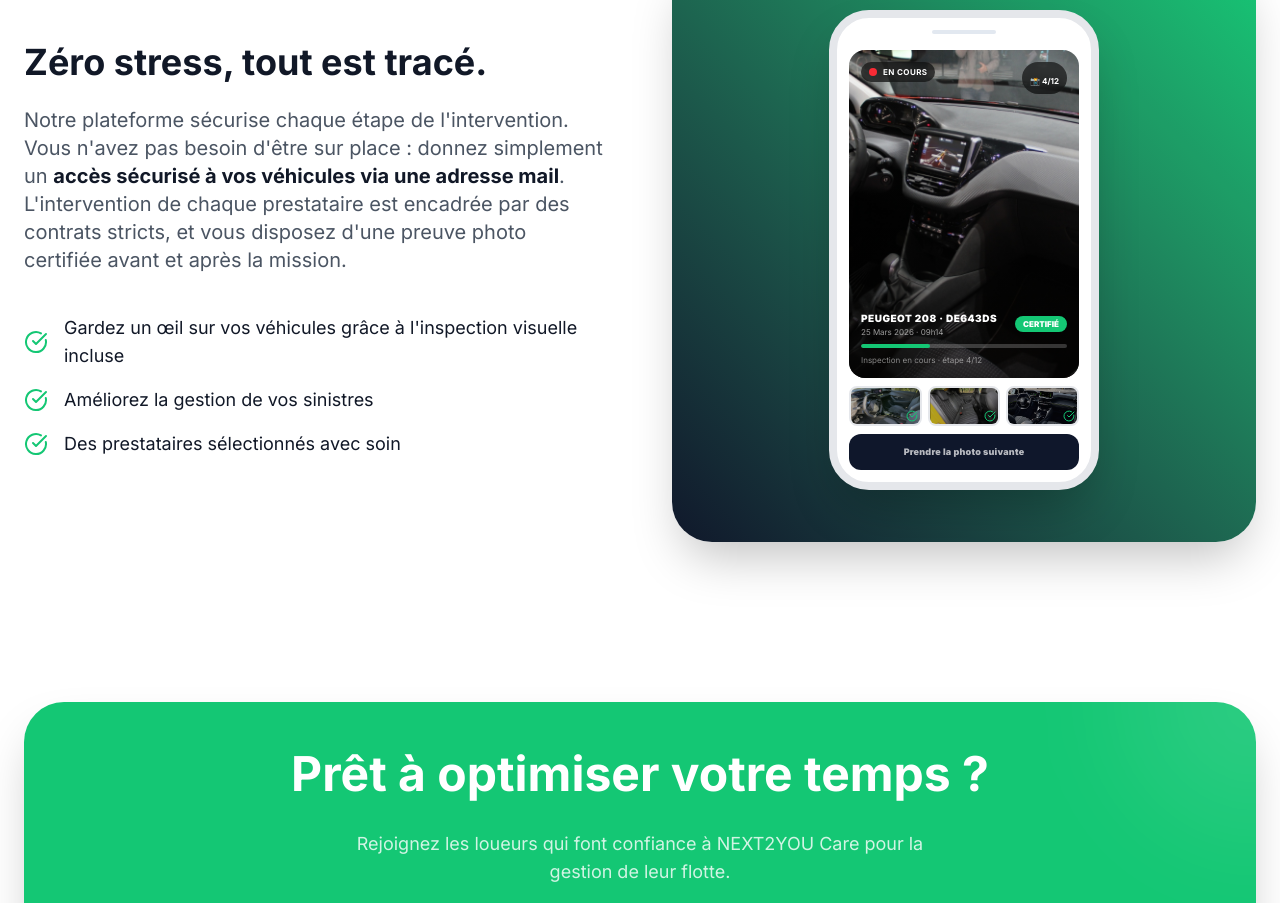
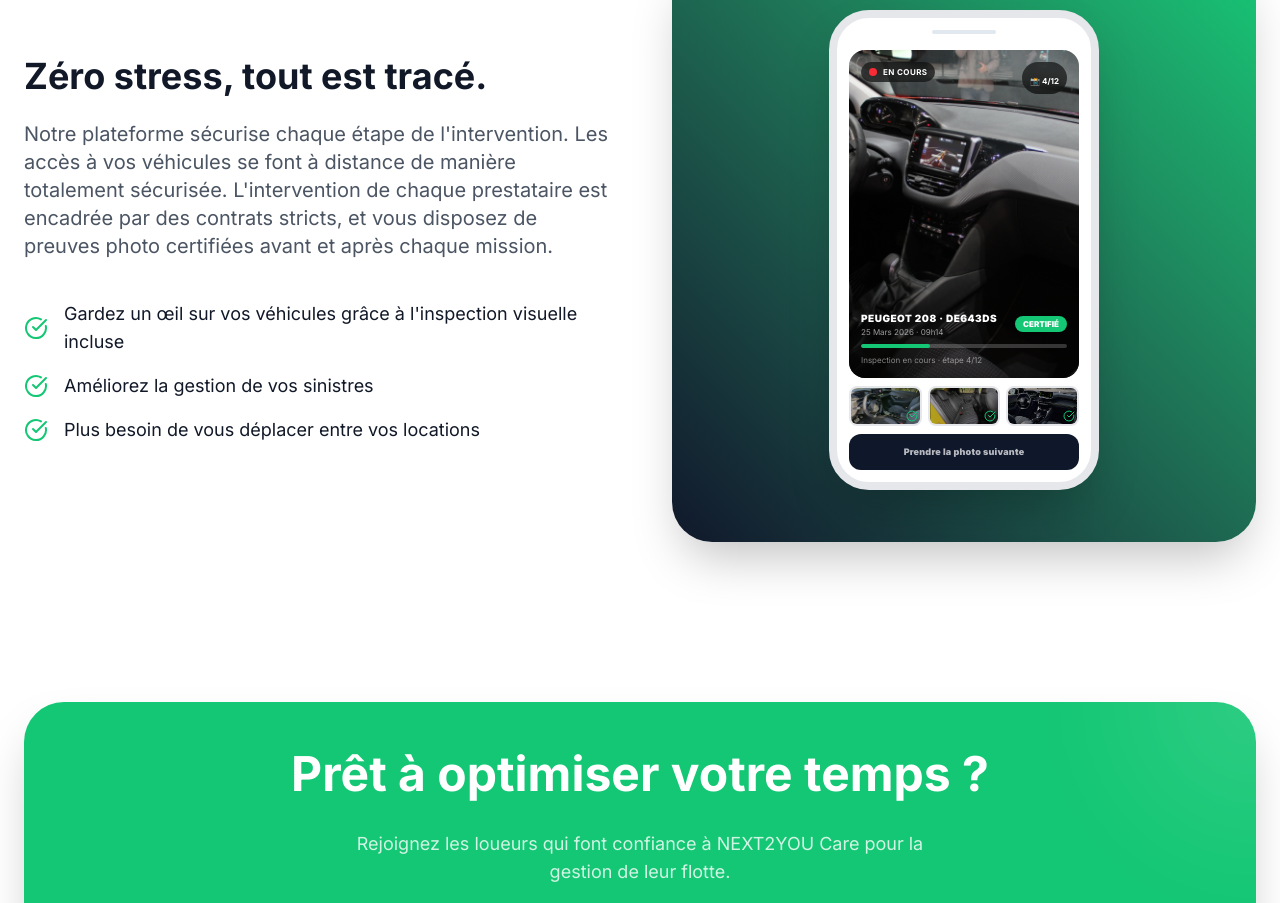
Before and after one commit to CharlyBraunn/next2you-care, a Next.js app: page /owners in a window 1280 px wide. Shown: the part 1514-2417 px from the top of the page. Built offline with nearby package versions, Linux system fonts and the light colour scheme.

Commit message:
Update text in Zéro stress section of owners page

```diff
--- a/src/app/(marketing)/owners/page.tsx
+++ b/src/app/(marketing)/owners/page.tsx
@@ -169,11 +169,11 @@ export default function OwnersPage() {
 
             <div className="space-y-6 order-2 lg:order-1">
               <h2 className="text-4xl font-bold">Zéro stress, tout est tracé.</h2>
-              <p className="text-xl text-muted-foreground">Notre plateforme sécurise chaque étape de l&apos;intervention. Vous n&apos;avez pas besoin d&apos;être sur place : donnez simplement un <span className="text-foreground font-bold">accès sécurisé à vos véhicules via une adresse mail</span>. L&apos;intervention de chaque prestataire est encadrée par des contrats stricts, et vous disposez d&apos;une preuve photo certifiée avant et après la mission.</p>
+              <p className="text-xl text-muted-foreground">Notre plateforme sécurise chaque étape de l&apos;intervention. Les accès à vos véhicules se font à distance de manière totalement sécurisée. L&apos;intervention de chaque prestataire est encadrée par des contrats stricts, et vous disposez de preuves photo certifiées avant et après chaque mission.</p>
               <ul className="space-y-4 pt-4">
                 <li className="flex items-center gap-4 text-lg"><CheckCircle className="text-primary w-6 h-6 shrink-0" /> Gardez un œil sur vos véhicules grâce à l&apos;inspection visuelle incluse</li>
                 <li className="flex items-center gap-4 text-lg"><CheckCircle className="text-primary w-6 h-6 shrink-0" /> Améliorez la gestion de vos sinistres</li>
-                <li className="flex items-center gap-4 text-lg"><CheckCircle className="text-primary w-6 h-6 shrink-0" /> Des prestataires sélectionnés avec soin</li>
+                <li className="flex items-center gap-4 text-lg"><CheckCircle className="text-primary w-6 h-6 shrink-0" /> Plus besoin de vous déplacer entre vos locations</li>
               </ul>
             </div>
           </div>
```
